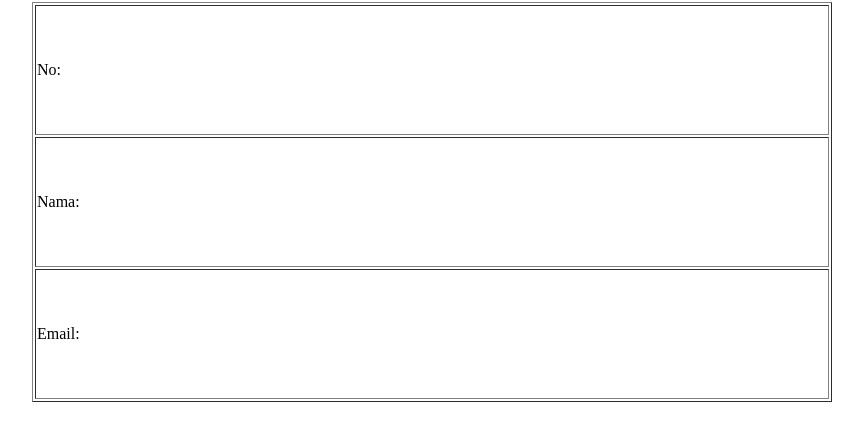
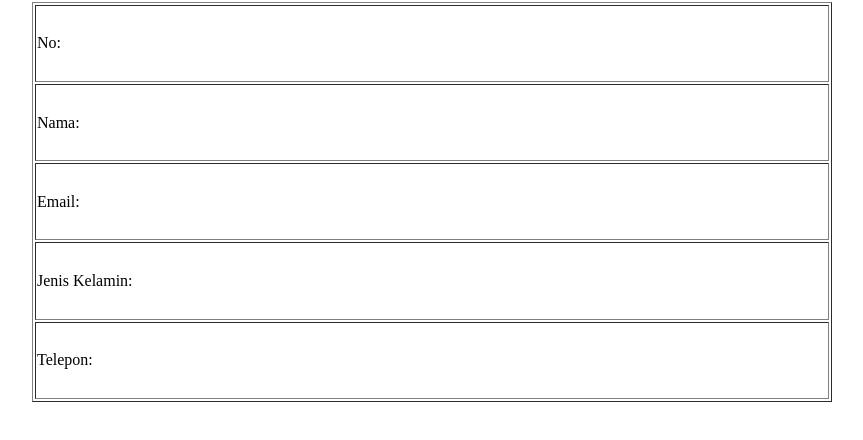
Before and after one commit to EllisyiaStevanie/PTS-GENAP, a plain HTML site: page Home.html in a window 1280 px wide. Shown: the part 78-518 px from the top of the page, without its empty margins (208-1071 px from the left). Drawn offline with Linux system fonts and the light colour scheme.

Commit message:
Menambahkan dua data lagi

```diff
--- a/Home.html
+++ b/Home.html
@@ -21,6 +21,16 @@
             Email:
         </td>
     </tr>
+    <tr>
+        <td>
+            Jenis Kelamin:
+        </td>
+    </tr>
+    <tr>
+        <td>
+            Telepon:
+        </td>
+    </tr>
 </table>
 </body>
 <html>
```
